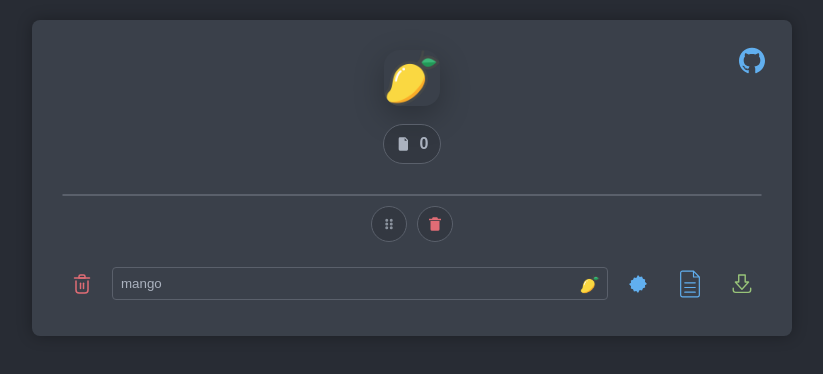
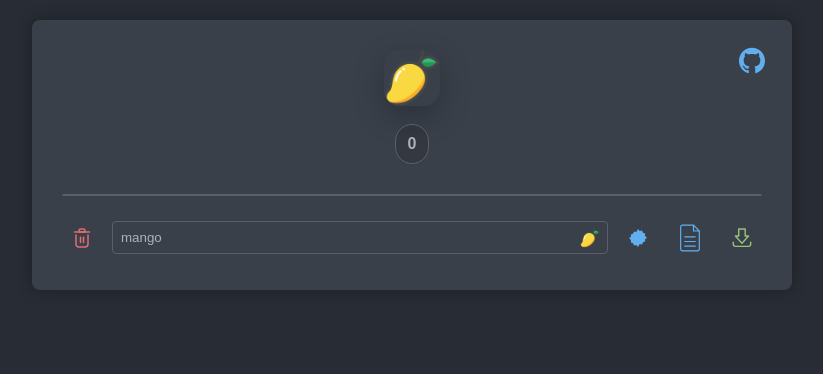
Before and after one commit to uuzp/text_merge, a plain HTML site: page index.html in a window 1280 px wide. Shown: the whole page, without its empty margins (228-1051 px from the left). Drawn offline with Linux system fonts and the light colour scheme.

Commit message:
refactor: remove low-value status and hint icons

```diff
--- a/assets/css/style.css
+++ b/assets/css/style.css
@@ -102,17 +102,10 @@ h1 {
 .status-badge {
     display: inline-flex;
     align-items: center;
-    gap: 8px;
     padding: 6px 12px;
     border: 1px solid var(--border);
     border-radius: 999px;
     background-color: rgba(0, 0, 0, 0.12);
-}
-
-.status-badge svg {
-    width: 16px;
-    height: 16px;
-    fill: currentColor;
 }
 
 .status-count {
@@ -180,42 +173,6 @@ h1 {
 
 #fileList li.dragover {
     border-top: 2px solid var(--accent);
-}
-
-.gesture-hints {
-    display: flex;
-    justify-content: center;
-    gap: 10px;
-    margin-top: 10px;
-}
-
-.gesture-hint {
-    width: 34px;
-    height: 34px;
-    display: inline-flex;
-    align-items: center;
-    justify-content: center;
-    border-radius: 50%;
-    border: 1px solid var(--border);
-    color: var(--text-muted);
-    background-color: rgba(0, 0, 0, 0.12);
-}
-
-.gesture-hint svg {
-    width: 18px;
-    height: 18px;
-    fill: currentColor;
-}
-
-.gesture-hint.danger {
-    color: var(--danger);
-}
-
-/* 仅在移动设备上显示 */
-@media (max-width: 768px) {
-    .gesture-hints {
-        display: flex;
-    }
 }
 
 #fileList li:hover {
--- a/assets/js/script.js
+++ b/assets/js/script.js
@@ -1,7 +1,6 @@
 document.addEventListener('DOMContentLoaded', () => {
     const $id = (id) => document.getElementById(id);
     const icons = {
-        files: '<svg viewBox="0 0 24 24" xmlns="http://www.w3.org/2000/svg" aria-hidden="true"><path d="M6 2h8l4 4v14a2 2 0 0 1-2 2H6a2 2 0 0 1-2-2V4a2 2 0 0 1 2-2Zm7 1.5V7h3.5L13 3.5ZM8 10h8v1.5H8V10Zm0 4h8v1.5H8V14Z"/></svg>',
         delete: '<svg viewBox="0 0 24 24" xmlns="http://www.w3.org/2000/svg" aria-hidden="true"><path d="M9 3h6l1 2h4v2H4V5h4l1-2Zm-1 6h2v8H8V9Zm6 0h2v8h-2V9Zm-3 0h2v8h-2V9Zm-3 12a2 2 0 0 1-2-2V8h12v11a2 2 0 0 1-2 2H8Z"/></svg>',
     };
 
@@ -25,7 +24,7 @@ document.addEventListener('DOMContentLoaded', () => {
     function updateSelectedFileInfo() {
         const count = selectedFiles.length;
         const label = count > 0 ? `已选择 ${count} 个 TXT 文件` : '未选择文件';
-        selectedDirSpan.innerHTML = `${icons.files}<span class="status-count">${count}</span>`;
+        selectedDirSpan.innerHTML = `<span class="status-count">${count}</span>`;
         selectedDirSpan.setAttribute('aria-label', label);
         selectedDirSpan.title = label;
     }
--- a/index.html
+++ b/index.html
@@ -34,14 +34,6 @@
             <ul id="fileList" aria-label="待合并文件列表">
                 <!-- 文件将在这里列出 -->
             </ul>
-            <div class="gesture-hints" aria-hidden="true">
-                <span class="gesture-hint" title="拖动排序">
-                    <svg viewBox="0 0 24 24" xmlns="http://www.w3.org/2000/svg"><path d="M9 5a2 2 0 1 1 0 4 2 2 0 0 1 0-4Zm6 0a2 2 0 1 1 0 4 2 2 0 0 1 0-4ZM9 10a2 2 0 1 1 0 4 2 2 0 0 1 0-4Zm6 0a2 2 0 1 1 0 4 2 2 0 0 1 0-4ZM9 15a2 2 0 1 1 0 4 2 2 0 0 1 0-4Zm6 0a2 2 0 1 1 0 4 2 2 0 0 1 0-4Z"/></svg>
-                </span>
-                <span class="gesture-hint danger" title="移除文件">
-                    <svg viewBox="0 0 24 24" xmlns="http://www.w3.org/2000/svg"><path d="M9 3h6l1 2h4v2H4V5h4l1-2Zm1 6h2v8h-2V9Zm4 0h2v8h-2V9ZM7 9h2v8H7V9Zm1 12a2 2 0 0 1-2-2V8h12v11a2 2 0 0 1-2 2H8Z"/></svg>
-                </span>
-            </div>
         </div>
         <div class="action-section">
             <button id="clearAllButton" class="icon-button" type="button" title="清除所有文件" aria-label="清除所有文件">
```
